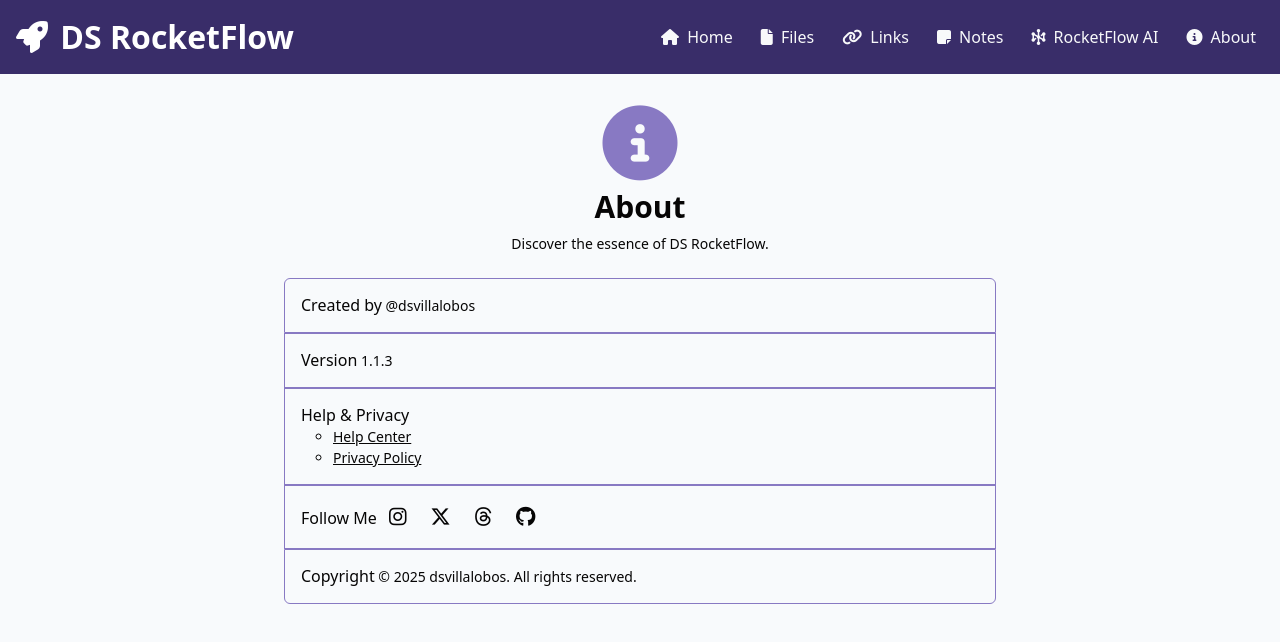
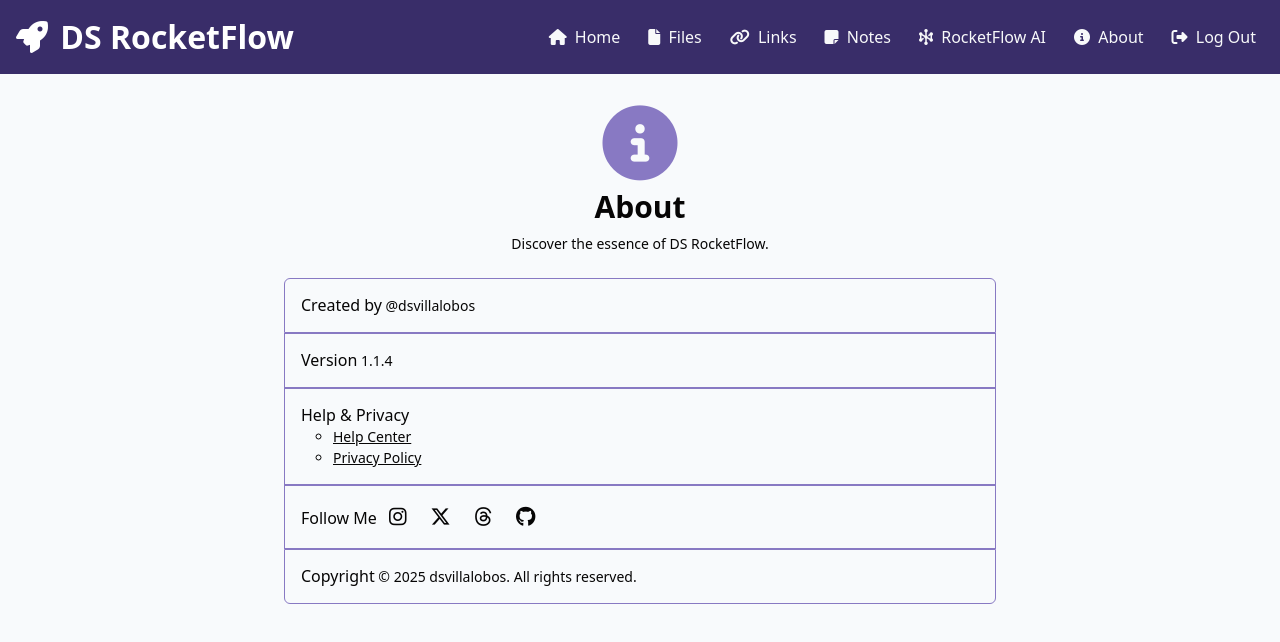
Before and after one commit to dsvillalobos/ds-rocketflow, a Vue app: page /about in a window 1280 px wide. Shown: the top 642 px of the page. Built offline with nearby package versions, Linux system fonts and the light colour scheme; sample sign-in values are in the browser's storage.

Commit message:
DS RocketFlow | Version 1.1.4
Release Notes:

- New "Log Out" option.
- Bug Fixes.

```diff
--- a/src/components/Header.vue
+++ b/src/components/Header.vue
@@ -1,6 +1,13 @@
 <script setup>
-import { RouterLink } from "vue-router";
+import { RouterLink, useRouter } from "vue-router";
 import Icon from "./Icon.vue";
+
+const router = useRouter();
+
+function logOut() {
+  sessionStorage.removeItem("user");
+  router.push("/");
+}
 </script>
 
 <template>
@@ -53,6 +60,11 @@ import Icon from "./Icon.vue";
                 ><Icon name="circle-info"></Icon> About</RouterLink
               >
             </li>
+            <li class="nav-item mx-1">
+              <RouterLink class="nav-link text-light" to="#" @click="logOut"
+                ><Icon name="right-from-bracket"></Icon> Log Out</RouterLink
+              >
+            </li>
           </ul>
         </div>
       </div>
--- a/src/views/About.vue
+++ b/src/views/About.vue
@@ -31,7 +31,7 @@ onMounted(async function () {
         </li>
         <li class="list-group-item py-3 ds-rocketflow-text">
           <h6 class="my-0 d-inline">Version</h6>
-          1.1.3
+          1.1.4
         </li>
         <li class="list-group-item py-3 ds-rocketflow-text">
           <h6 class="my-0 d-inline">Help & Privacy</h6>
--- a/vite.config.js
+++ b/vite.config.js
@@ -81,6 +81,21 @@ export default defineConfig({
           },
         ],
       },
+      workbox: {
+        globPatterns: ["**/*.{js,css,html,png,jpg,jpeg,svg}"],
+        runtimeCaching: [
+          {
+            urlPattern: /^https:\/\/kit\.fontawesome\.com\/0036ece5c1\.js$/,
+            handler: "CacheFirst",
+            options: {
+              cacheName: "font-awesome-icons",
+              expiration: {
+                maxAgeSeconds: 60 * 60 * 24 * 30,
+              },
+            },
+          },
+        ],
+      },
     }),
   ],
   resolve: {
```
Also changed, not shown: 1 other file (tests, documents, lock files or other folders).
